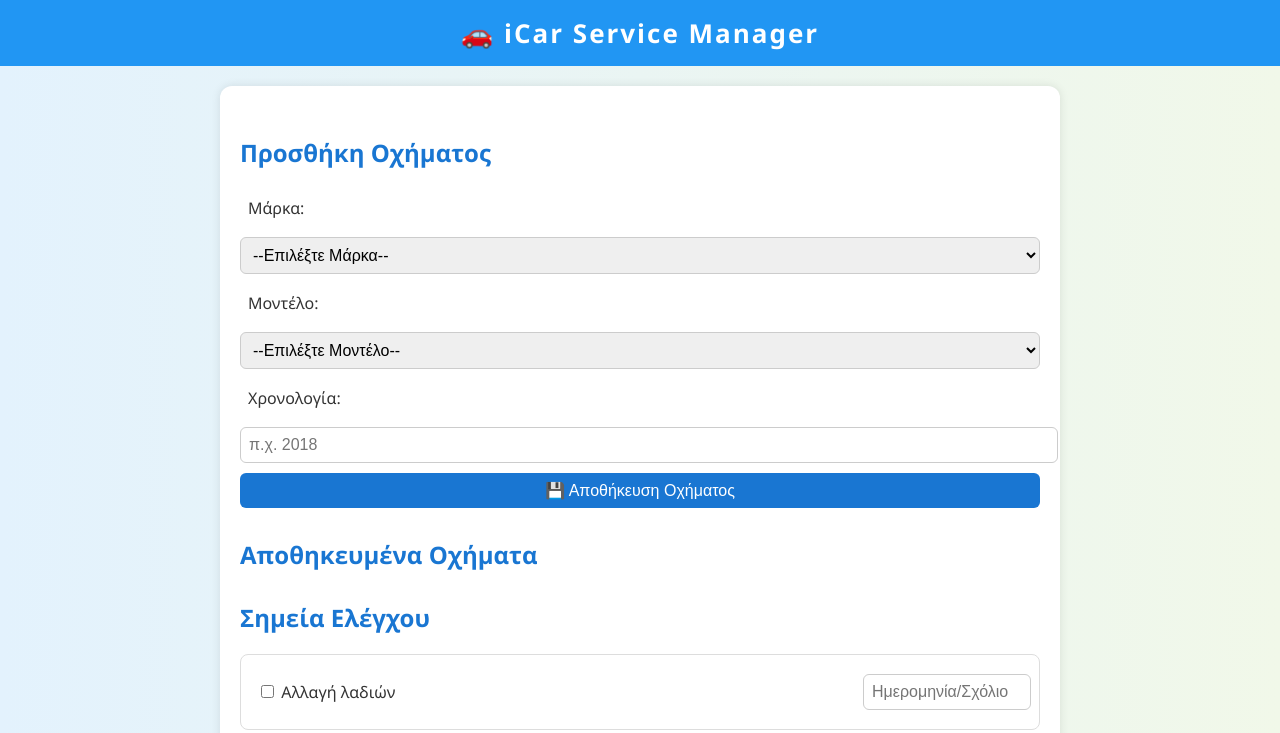
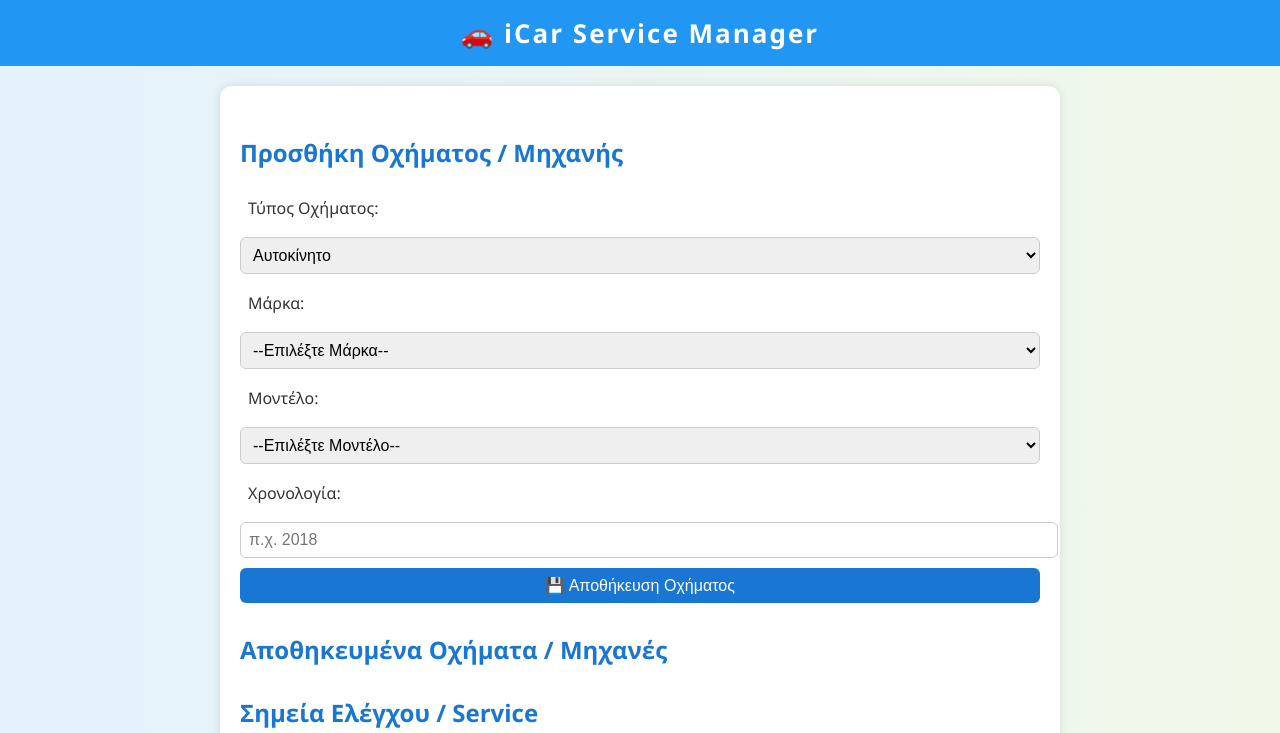
Before and after one commit to mikemihgk/iCar-demo, a plain HTML site: page index.html in a window 1280 px wide. Shown: the top 733 px of the page. Drawn offline with Linux system fonts and the light colour scheme.

Commit message:
index.html

```diff
--- a/index.html
+++ b/index.html
@@ -3,7 +3,7 @@
 <head>
 <meta charset="UTF-8">
 <meta name="viewport" content="width=device-width, initial-scale=1.0">
-<title>iCar Demo</title>
+<title>iCar</title>
 <link rel="stylesheet" href="icar.css">
 </head>
 <body>
@@ -11,16 +11,17 @@
 <header>🚗 iCar Service Manager</header>
 
 <div class="container">
-  <h2>Προσθήκη Οχήματος</h2>
+  <h2>Προσθήκη Οχήματος / Μηχανής</h2>
+
+  <label>Τύπος Οχήματος:</label>
+  <select id="type">
+    <option value="car">Αυτοκίνητο</option>
+    <option value="moto">Μηχανή</option>
+  </select>
+
   <label>Μάρκα:</label>
   <select id="brand">
     <option value="">--Επιλέξτε Μάρκα--</option>
-    <option value="Audi">Audi</option>
-    <option value="BMW">BMW</option>
-    <option value="Mercedes">Mercedes</option>
-    <option value="Smart">Smart</option>
-    <option value="Toyota">Toyota</option>
-    <option value="Peugeot">Peugeot</option>
   </select>
 
   <label>Μοντέλο:</label>
@@ -33,10 +34,10 @@
 
   <button id="saveVehicle">💾 Αποθήκευση Οχήματος</button>
 
-  <h2>Αποθηκευμένα Οχήματα</h2>
+  <h2>Αποθηκευμένα Οχήματα / Μηχανές</h2>
   <div id="vehicleList"></div>
 
-  <h2>Σημεία Ελέγχου</h2>
+  <h2>Σημεία Ελέγχου / Service</h2>
   <div id="serviceList"></div>
 </div>
 
```
